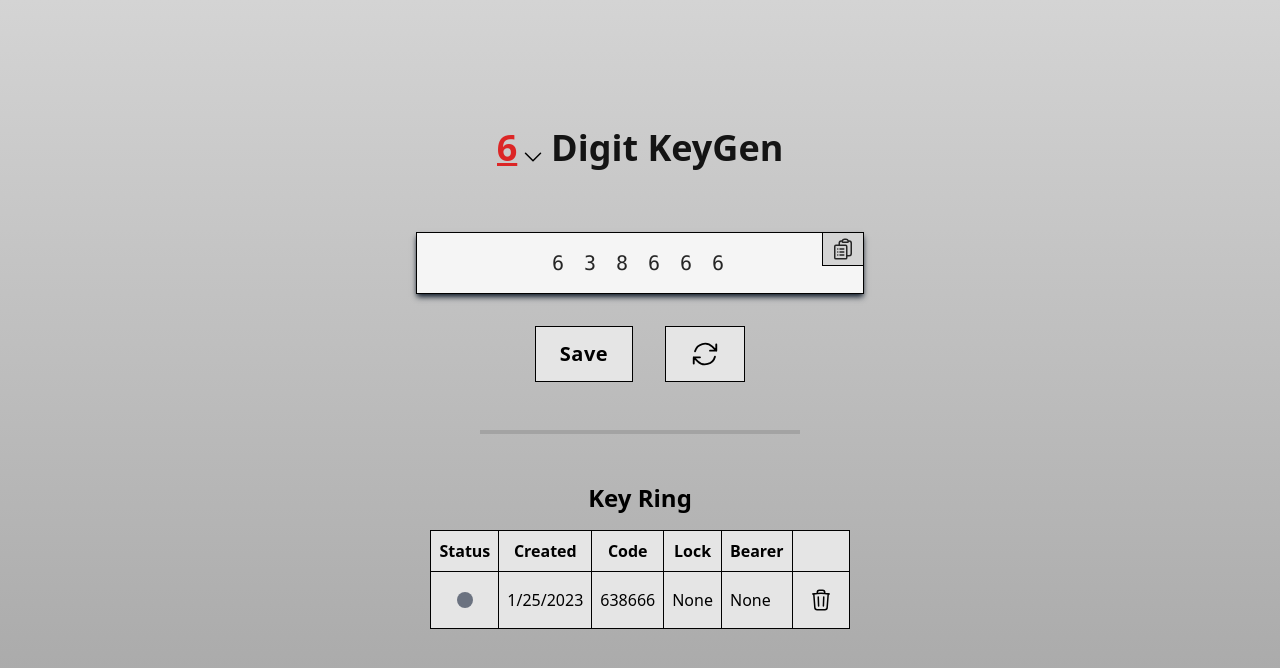
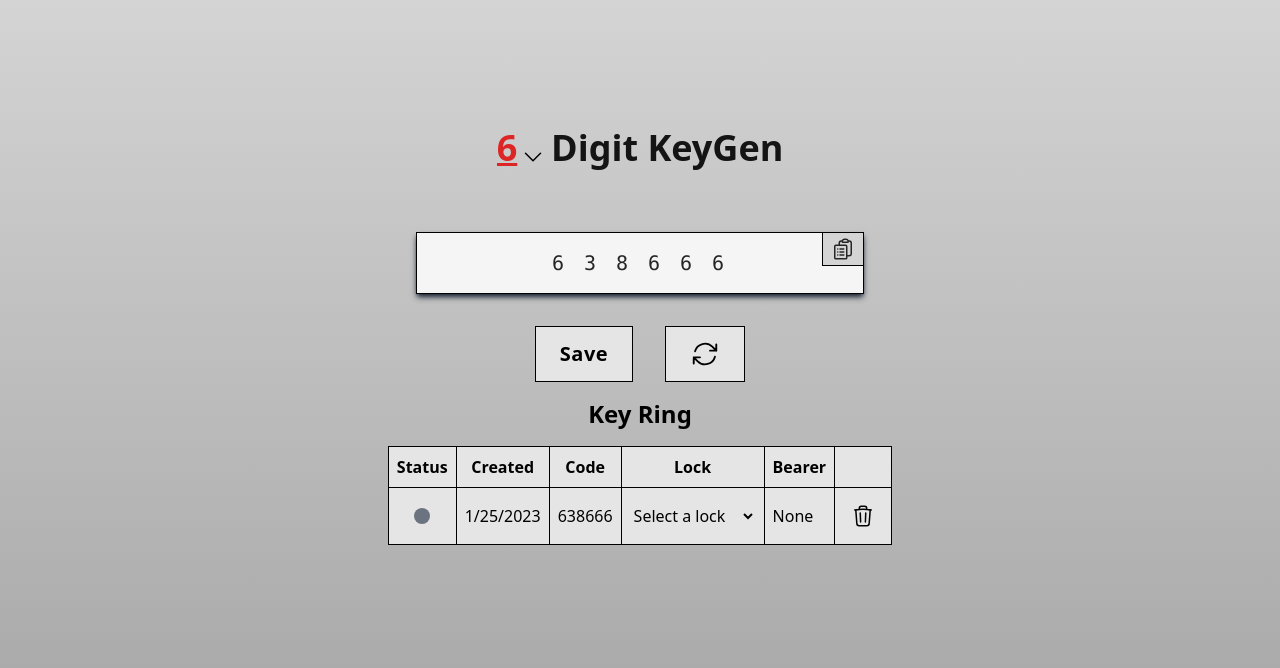
Before and after one commit to abstractionjackson/n-digit-keygen, a Svelte app: page / in a window 1280 px wide. Both pictures are taken after a click on the button "Save". Shown: the top 668 px of the page. Built offline with nearby package versions, Linux system fonts and the light colour scheme.

Commit message:
add update lock

```diff
--- a/src/App.svelte
+++ b/src/App.svelte
@@ -19,7 +19,6 @@
     <Save />
     <Generator />
   </section>
-  <hr class="my-12 mx-auto h-[.25rem] w-[25vw] border-none bg-neutral-400" />
   <section>
     <KeyRing />
   </section>
--- a/src/lib/components/KeyRing/DeleteButton.svelte
+++ b/src/lib/components/KeyRing/DeleteButton.svelte
@@ -34,7 +34,7 @@
   </button>
   {#if show}
     <!-- a confirmation dialog -->
-    <div class="modal modal-open absolute top-10" id="delete">
+    <div class="modal-open absolute top-10 z-10" id="delete">
       <div class="modal-overlay" />
       <div
         class="modal-container flex w-48 flex-col justify-center border border-black bg-neutral-300"
--- /dev/null
+++ b/src/lib/components/KeyRing/UpdateKeyLockSelect.svelte
@@ -0,0 +1,30 @@
+<script lang="ts">
+  import { lockList, keyRing } from "$app/stores";
+
+  export let keyId: string;
+  export let selected: string | undefined;
+
+  const handleChange = (event: Event) => {
+    const lockId = (event.target as HTMLSelectElement).value;
+    if (lockId === "new-lock") {
+      return lockList.addLock(
+        `PLACEHOLDER_${Math.floor(Math.random() * 10).toString()}`
+      );
+    }
+    keyRing.updateKeyLock(keyId, lockId);
+  };
+</script>
+
+<select id="lock-select" on:change={handleChange} class="bg-neutral-200">
+  {#if !selected}
+    <option value="" selected disabled hidden> Select a lock </option>
+  {/if}
+  {#each $lockList as lock}
+    {#if lock.id === selected}
+      <option value={lock.id} selected>{lock.name}</option>
+    {:else}
+      <option value={lock.id}>{lock.name}</option>
+    {/if}
+  {/each}
+  <option value="new-lock">Add New Lock</option>
+</select>
--- a/src/lib/components/KeyRing/index.svelte
+++ b/src/lib/components/KeyRing/index.svelte
@@ -3,9 +3,10 @@
   import { keyRing } from "$app/stores";
   import Status from "./Status.svelte";
   import DeleteButton from "./DeleteButton.svelte";
+  import UpdateKeyLockSelect from "./UpdateKeyLockSelect.svelte";
 </script>
 
-<div class="mx-auto my-4 w-full max-w-xl">
+<div class="mx-auto w-full max-w-xl">
   <h2 class="my-4 text-center text-2xl font-bold">Key Ring</h2>
   <!-- a table of all the keys -->
   <table class="mx-auto bg-neutral-200">
@@ -27,7 +28,13 @@
           </td>
           <td>{DateTime.fromISO(key.created_at).toLocaleString()}</td>
           <td>{key.code}</td>
-          <td>{key.lock ?? "None"}</td>
+          <td>
+            {#if key.lock_id}
+              <UpdateKeyLockSelect keyId={key.id} selected={key.lock_id} />
+            {:else}
+              <UpdateKeyLockSelect keyId={key.id} />
+            {/if}
+          </td>
           <td>{key.bearer ?? "None"}</td>
           <td>
             <DeleteButton id={key.id} />
--- a/src/lib/components/Save/index.svelte
+++ b/src/lib/components/Save/index.svelte
@@ -1,6 +1,5 @@
 <script lang="ts">
   import { code, keyRing } from "$app/stores";
-
   const handleSave = () => {
     keyRing.addKey($code.value);
   };
--- a/src/lib/constants.ts
+++ b/src/lib/constants.ts
@@ -1,3 +1,4 @@
 export const DEFAULT_LENGTH = 6;
 export const DEFAULT_STATUS = "silent";
 export const DEFAULT_KEY_RING = [];
+export const DEFAULT_LOCK_LIST = [];
--- a/src/lib/types.ts
+++ b/src/lib/types.ts
@@ -1,4 +1,9 @@
 import type { DateTime } from "luxon";
+
+export type Lock = {
+  id: string;
+  name: string;
+};
 
 export type Code = {
   n: number;
--- a/src/lib/utils.ts
+++ b/src/lib/utils.ts
@@ -1,7 +1,11 @@
 import { DateTime } from "luxon";
 import { v4 as uuidv4 } from "uuid";
-import { DEFAULT_STATUS, DEFAULT_KEY_RING } from "./constants";
-import type { Key } from "./types";
+import {
+  DEFAULT_STATUS,
+  DEFAULT_KEY_RING,
+  DEFAULT_LOCK_LIST,
+} from "./constants";
+import type { Key, LockList } from "./types";
 
 export const getStringOfNRandDigits = (n: number) => {
   if (n <= 0) {
@@ -13,6 +17,7 @@ export const getStringOfNRandDigits = (n: number) => {
   }
   return result;
 };
+// Key
 export const createKey = (code: string): Key => {
   return {
     id: uuidv4(),
@@ -21,6 +26,7 @@ export const createKey = (code: string): Key => {
     status: DEFAULT_STATUS,
   };
 };
+// KeyRing
 export const loadKeyRing = () => {
   const keyRing = localStorage.getItem("keyRing");
   if (!keyRing) {
@@ -28,10 +34,21 @@ export const loadKeyRing = () => {
   }
   return JSON.parse(keyRing);
 };
-export const loadKey = () => {
-  const key = localStorage.getItem("key");
-  if (!key) {
-    return null;
+// LockList
+export const getLockList = () => {
+  const lockList = localStorage.getItem("lockList");
+  if (!lockList) {
+    return DEFAULT_LOCK_LIST;
   }
-  return JSON.parse(key);
+  return JSON.parse(lockList);
 };
+export const setLockList = (lockList: Lock[]) => {
+  localStorage.setItem("lockList", JSON.stringify(lockList));
+};
+// Lock
+export const createLock = (name: string): Lock => {
+  return {
+    id: uuidv4(),
+    name,
+  };
+};
--- a/src/stores.ts
+++ b/src/stores.ts
@@ -1,8 +1,9 @@
 import { writable } from "svelte/store";
 import {
+  getLockList,
+  createLock,
   createKey,
   getStringOfNRandDigits,
-  loadKey,
   loadKeyRing,
 } from "./lib/utils";
 import { DEFAULT_LENGTH } from "./lib/constants";
@@ -53,6 +54,28 @@ const writableKeyRing = () => {
       //save to localStorage
       localStorage.setItem("keyRing", JSON.stringify(newKeyRing));
     },
+    updateKeyLock: (id: string, lock_id: string) => {
+      const newKeyRing = [];
+      update((keyRing) => {
+        newKeyRing.push(
+          ...keyRing.map((key) => {
+            if (key.id === id) {
+              // if the key is for the first time being provided a lock, then it is being activated -->
+              const status = key.status === "silent" ? "active" : key.status;
+              return {
+                ...key,
+                status,
+                lock_id,
+              };
+            }
+            return key;
+          })
+        );
+        return newKeyRing;
+      });
+      //save to localStorage
+      localStorage.setItem("keyRing", JSON.stringify(newKeyRing));
+    },
     deleteKey: (id: string) => {
       const newKeyRing = [];
       update((keyRing) => {
@@ -65,22 +88,31 @@ const writableKeyRing = () => {
   };
 };
 export const keyRing = writableKeyRing();
-//TODO: remove below
-const writableKey = () => {
-  const { subscribe, set } = writable(loadKey());
+// LockList
+const writableLockList = () => {
+  const { subscribe, update } = writable(getLockList());
 
   return {
     subscribe,
-    save: (key: Key) => {
-      set(key);
+    addLock: (name: string) => {
+      const lock = createLock(name);
+      const newLockList = [lock];
+      update((lockList) => {
+        newLockList.push(...lockList);
+        return newLockList;
+      });
       //save to localStorage
-      localStorage.setItem("key", JSON.stringify(key));
+      localStorage.setItem("lockList", JSON.stringify(newLockList));
     },
-    delete: () => {
-      set(null);
-      //delete from localStorage
-      localStorage.removeItem("key");
+    deleteLock: (id: string) => {
+      const newLockList = [];
+      update((lockList) => {
+        newLockList.push(...lockList.filter((lock) => lock.id !== id));
+        return newLockList;
+      });
+      //save to localStorage
+      localStorage.setItem("lockList", JSON.stringify(newLockList));
     },
   };
 };
-export const key = writableKey();
+export const lockList = writableLockList();
```
